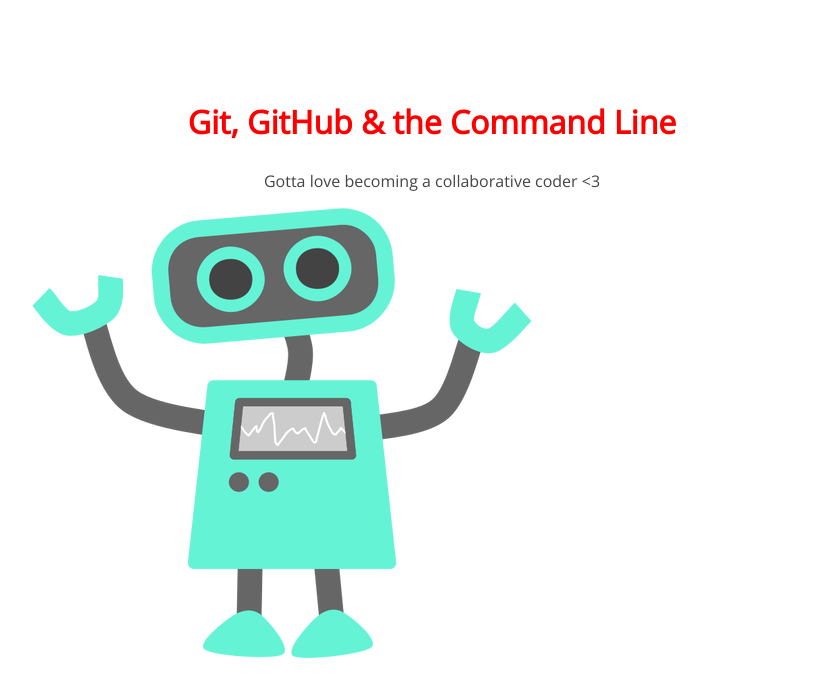
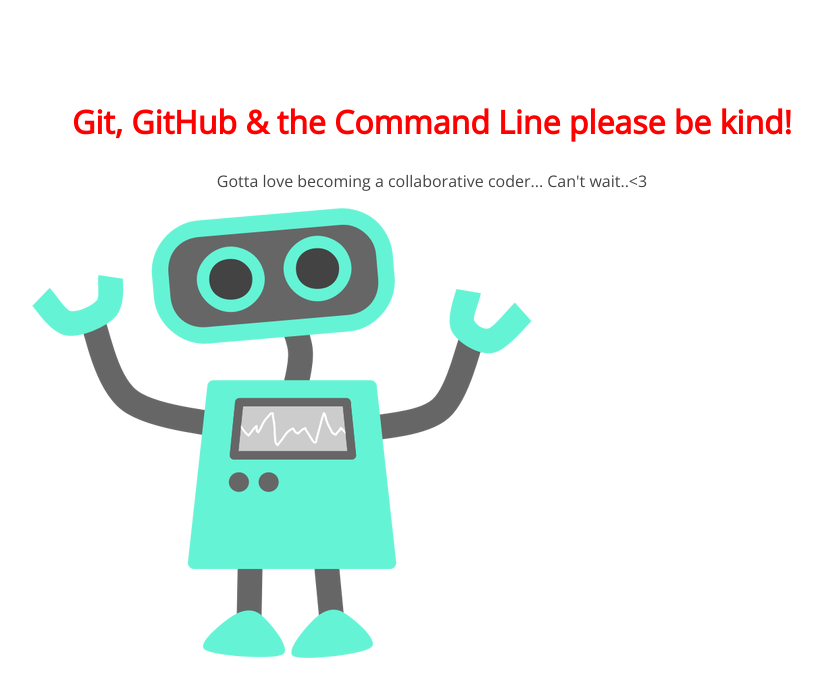
Before and after one commit to Adhitiani/105-project, a plain HTML site: page 105-project-master/index.html in a window 1280 px wide. Shown: the whole page, without its empty margins (208-1030 px from the left). Drawn offline with nearby package versions, Linux system fonts and the light colour scheme.

Commit message:
changed h1 and p

```diff
--- a/105-project-master/index.html
+++ b/105-project-master/index.html
@@ -8,8 +8,8 @@
 </head>
 <body>
 	<section>
-		<h1>Git, GitHub & the Command Line</h1>
-		<p>Gotta love becoming a collaborative coder <3</p>
+		<h1>Git, GitHub & the Command Line please be kind!</h1>
+		<p>Gotta love becoming a collaborative coder... Can't wait..<3</p>
 		<img src="img/happy-blue-robot.png">
 	</section>
 </body>
```
